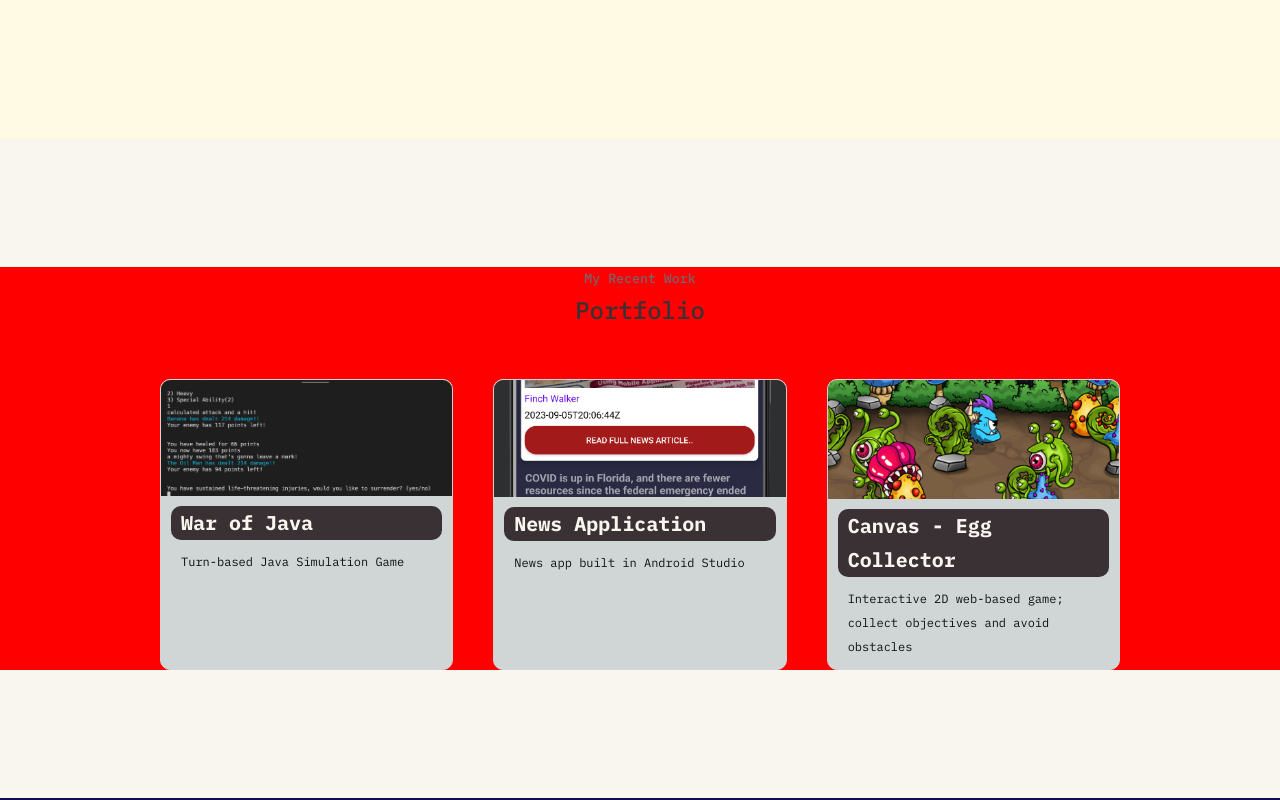
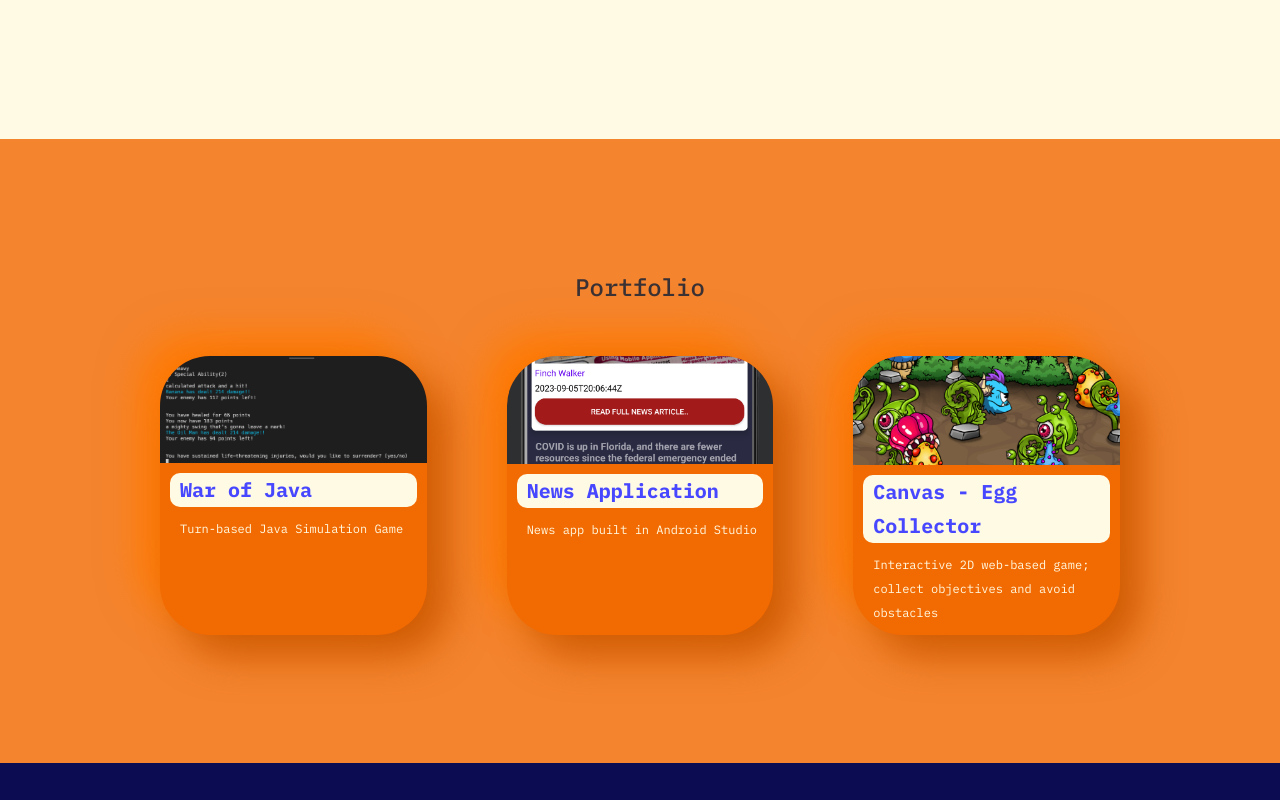
Before and after one commit to Eggsdoo/Portfolio-website, a React (Create React App) app: page / in a window 1280 px wide. Shown: the part 1420-2220 px from the top of the page. Built offline with nearby package versions, Linux system fonts and the light colour scheme.

Commit message:
change portfolio section

```diff
--- a/src/components/about/about.css
+++ b/src/components/about/about.css
@@ -91,7 +91,12 @@ section {
     color: var(--color-blue);
 }
 
+.about__content .btn-primary {
+    color: var(--color-blue);
+}
+
 .about__content .btn-primary:hover {
+    transition: var(--transition);
     background-color: var(--color-blue-accent);
     color: var(--color-text-new);
     border-color: var(--color-blue-accent);
--- a/src/components/contact/contact.css
+++ b/src/components/contact/contact.css
@@ -1,6 +1,6 @@
 #contact {
     background-color: var(--color-background-new);
-    /* margin-top: 0; */
+    margin-top: 0;
     padding-top: 8rem;
 }
 
--- a/src/components/portfolio/Portfolio.jsx
+++ b/src/components/portfolio/Portfolio.jsx
@@ -62,7 +62,7 @@ const data = [
 const Portfolio = () => {
   return (
     <section id='portfolio'>
-      <h5>My Recent Work</h5>
+      {/* <h5>My Recent Work</h5> */}
       <h2>Portfolio</h2>
 
       <div className="container portfolio__container">
@@ -75,10 +75,9 @@ const Portfolio = () => {
                 </div>
                 <h3>{title}</h3>
                 <p className="portfolio__item-description">{description}</p>
-                <div className="portfolio__item-cta">
-                  <a href={github} className='btn' rel="noreferrer" target='_blank'>Github</a>
-                  {/* <a href={demo} className='btn btn-primary' rel="noreferrer" target='_blank'>Live Demo</a> */}
-                </div>
+                {/* <div className="portfolio__item-cta">
+                  <a href={github} className='btn btn-primary' rel="noreferrer" target='_blank'>Github</a>
+                </div> */}
               </article>
             )
           })
--- a/src/components/portfolio/portfolio.css
+++ b/src/components/portfolio/portfolio.css
@@ -1,84 +1,37 @@
-
-/* -------------------------- OLD PORTFOLIO SECTION TEMPLATE -------------------------- */
-
-/* .portfolio__container {
-    display: grid;
-    grid-template-columns: repeat(3, 1fr);
-    gap: 2.5rem;
-}
-
-.portfolio__item {
-    background: var(--color-primary-variant);
-    padding: 1.2rem;
-    border-radius: 2rem;
-    border: 1px solid transparent;
-    transition: var(--transition);
-}
-
-.portfolio__item:hover {
-    border-color: var(--color-primary-variant);
-    background: transparent;
-}
-
-.portfolio__item-image {
-    border-radius: 1.5rem;
-    overflow: hidden;
-}
-
-.portfolio__item h3 {
-    margin: 1.2rem 0 2rem;
-}
-
-.portfolio__item-cta {
-    display: flex;
-    gap: 1rem;
-    margin-bottom: 1rem;
-} */
-
-/* -------------------------- NEW PORTFOLIO SECTION TEMPLATE -------------------------- */
-
 #portfolio {
-    background-color: red;
+    background-color: var(--color-orange-light);
+    margin-top: 0;
+    padding: 8rem 0;
 }
 
 .portfolio__container {
     display: grid;
     grid-template-columns: repeat(3, 1fr);
-    gap: 2.5rem;
+    gap: 5rem;
 }
 
 .portfolio__item {
-    position: relative;
     overflow: hidden;
-    border-radius: 10px;
-    border: 1px solid var(--color-primary-variant);
     transition: var(--transition);
-    background: var(--color-primary-variant);
+    border-radius: 50px;
+    background: var(--color-orange);
+    box-shadow: 20px 20px 40px #ce5a02,
+                -20px -20px 40px #ff7a02;
 }
 
 .portfolio__item img {
     width: 100%;
     height: auto;
-    transition: var(--transition);
+    overflow: hidden;
 }
 
 .portfolio__item:hover {
-    transform: scale(1.05);
-    box-shadow: 0 8px 16px rgba(255, 255, 255, 0.2);
-    border-color: var(--color-primary);
+    transform: scale(1.10);
+    box-shadow: 0 8px 16px var(--color-orange);
 }
 
-.portfolio__item .portfolio__item-cta {
-    position: absolute;
-    bottom: 0;
-    left: 0;
-    width: 100%;
-    padding: 20px;
-    box-sizing: border-box;
-    background-color: var(--color-primary-variant);
-    transform: translateY(100%);
-    transition: var(--transition);
-}
+/* .portfolio__item .portfolio__item-cta {
+} */
 
 .portfolio__item:hover .portfolio__item-cta {
     transform: translateY(0);
@@ -86,11 +39,11 @@
 
 .portfolio__item h3 {
     padding-left: 10px;
-    background: var(--color-primary);
+    background: var(--color-corn);
     border-radius: 10px;
     margin: 10px;
     font-size: 20px;
-    color: var(--color-bg);
+    color: var(--color-blue-accent);
     font-weight: 700;
 }
 
@@ -98,7 +51,7 @@
     padding-left: 10px;
     margin: 10px;
     font-size: 12px;
-    color: var(--color-text);
+    color: var(--color-corn);
     line-height: 2;
 }
 
```
